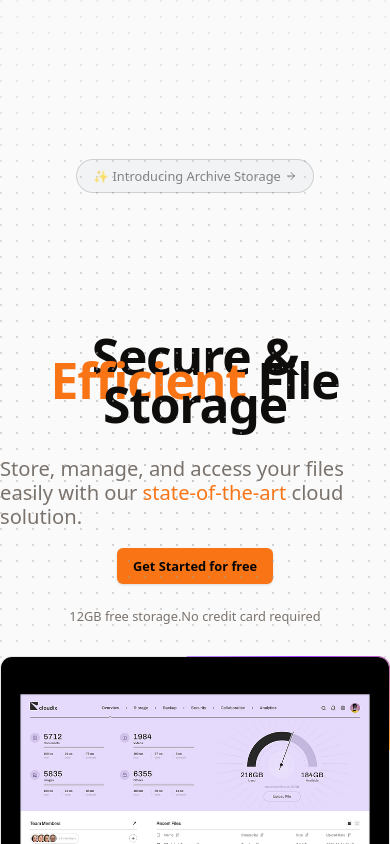
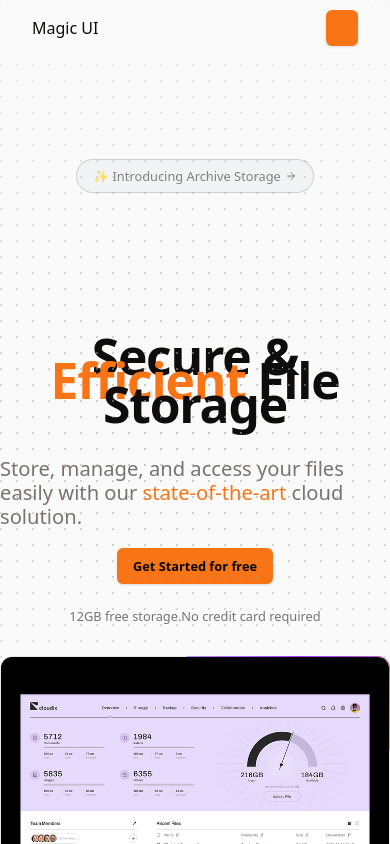
Before and after one commit to Fordjour12/file-storage-app, a Next.js app: page / in a window 390 px wide. Shown: the top 844 px of the page. Built offline with nearby package versions, Linux system fonts and the light colour scheme.

Commit message:
header revEng

```diff
--- a/components/wrapper/navbar.tsx
+++ b/components/wrapper/navbar.tsx
@@ -1,6 +1,8 @@
+import { Button } from "../ui/button";
+
 export default function NavBar() {
   return (
-    <div>
+    <>
       <header className="fixed left-0 top-0 z-50 w-full translate-y-[-1rem] animate-fade-in border-b opacity-0 backdrop-blur-[12px] [--animation-delay:600ms]">
         <div className="container flex h-[3.5rem] items-center justify-between">
           <a className="text-md flex items-center" href="/">
@@ -22,9 +24,21 @@ export default function NavBar() {
           </button>
         </div>
       </header>
-    </div>
+
+      <nav className="fixed left-0 top-0 z-50 h-[4rem] w-full overflow-auto bg-background/70 backdrop-blur-[12px] pointer-events-none">
+        <div className="container flex h-[3.5rem] items-center justify-between">
+          <a className="text-md flex items-center" href="/">
+            Magic UI
+          </a>
+          <Button className="ml-6 md:hidden">
+            <span className="sr-only">Toggle menu</span>
+          </Button>
+        </div>
+      </nav>
+    </>
   );
 }
+
 {
   /*<nav className="fixed left-0 top-0 z-50 h-screen w-full overflow-auto bg-background/70 backdrop-blur-[12px] pointer-events-none">
         <div className="container flex h-[3.5rem] items-center justify-between">
--- a/components/wrapper/page-wrapper.tsx
+++ b/components/wrapper/page-wrapper.tsx
@@ -5,11 +5,13 @@ import Footer from "./footer";
 
 export default function PageWrapper({
   children,
-}: { children: React.ReactNode }) {
+}: {
+  children: React.ReactNode;
+}) {
   return (
     <Fragment>
       <NavBar />
-			<main>{children}</main>
+      <main className="mx-auto flex-1 overflow-hidden">{children}</main>
       <Footer />
     </Fragment>
   );
```
Lines whose indentation alone changed are shown as unchanged.
